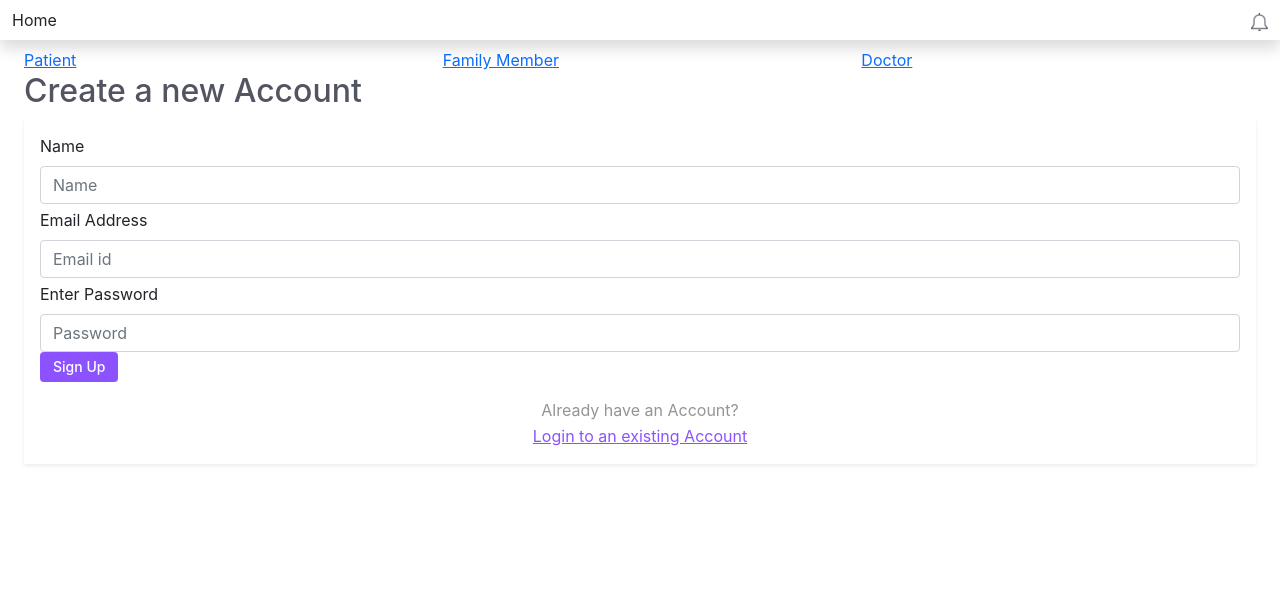
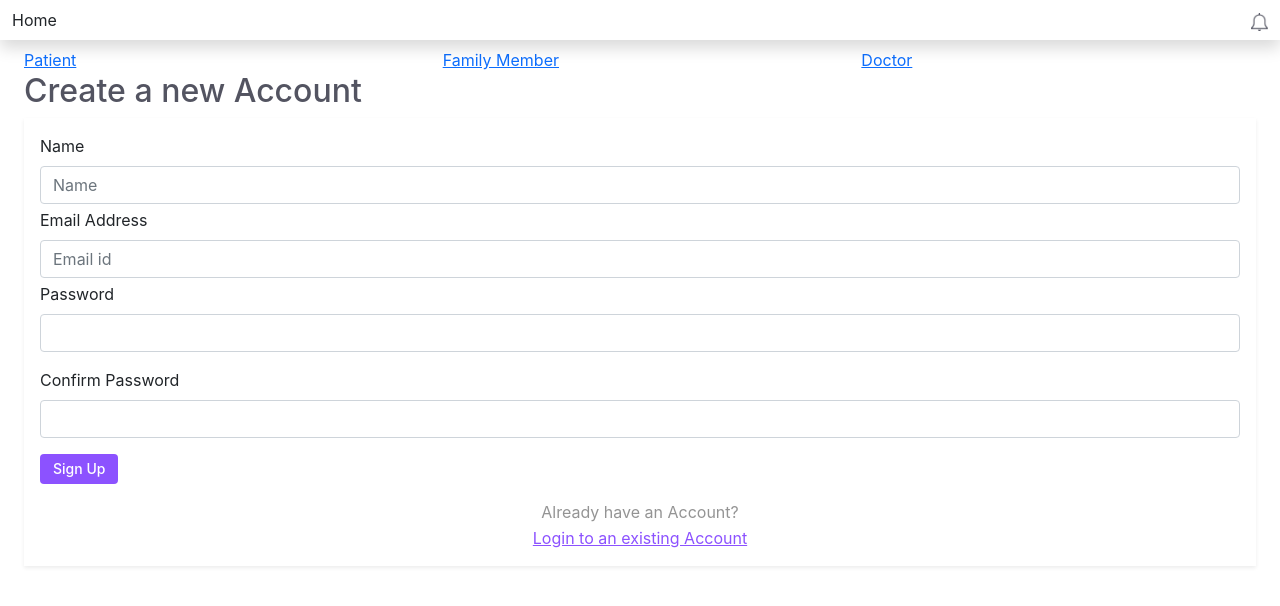
Before and after one commit to kanishka8276/Health_Monitoring_System, a React (Create React App) app: page /signUp/famMem in a window 1280 px wide. Shown: the top 606 px of the page. Built offline with nearby package versions, Linux system fonts and the light colour scheme.

Commit message:
added password validation

```diff
--- a/src/Auth/RegisterDoctor.js
+++ b/src/Auth/RegisterDoctor.js
@@ -1,12 +1,34 @@
-import React, { useState } from 'react';
+import React, { useState, useEffect } from 'react'
 import { Link} from 'react-router-dom';
 
 function RegisterDoctor() {
     const [email, setEmail] = useState('');
-    const [pwd, setPwd] = useState('');
     const [specialization, setSpecialization] = useState('');
     const [name, setName] = useState('');
     const [experience, setExperience] = useState('');
+
+    const [password, setPassword] = useState('');
+    const [cPassword, setCPassword] = useState('');
+    const [showErrorMessage, setShowErrorMessage] = useState(false);
+    const [cPasswordClass, setCPasswordClass] = useState('form-control');
+    const [isCPasswordDirty, setIsCPasswordDirty] = useState(false);
+
+    useEffect(() => {
+        if (isCPasswordDirty) {
+            if (password === cPassword) {
+                setShowErrorMessage(false);
+                setCPasswordClass('form-control is-valid')
+            } else {
+                setShowErrorMessage(true)
+                setCPasswordClass('form-control is-invalid')
+            }
+        }
+    }, [cPassword])
+
+    const handleCPassword = (e) => {
+        setCPassword(e.target.value);
+        setIsCPasswordDirty(true);
+    }
 
     return (
         <div>
@@ -80,24 +102,18 @@ function RegisterDoctor() {
                             }} />
                     </div>
                 </div>
-                <div className="password">
-                    <label htmlFor="exampleFormControlInput1" className="form-label">
-                        Enter Password
-                    </label>
-                    <br />
-                    <input
-                        type="password"
-                        id="validationCustomUsername"
-                        className="form-control"
-                        placeholder="Password"
-                        aria-describedby="inputGroupPrepend"
-                        required
-                        name="Pwd"
-                        value={pwd}
-                        onChange={(e) => {
-                            setPwd(e.target.value);
-                        }} />
+
+                <div className="mb-3">
+                    <label htmlFor="password" className="form-label">Password</label>
+                    <input type="password" className="form-control" id="password" required value={password}
+                        onChange={(e) => { setPassword(e.target.value) }} />
                 </div>
+                <div className="mb-3">
+                    <label htmlFor="confirmPassword" className="form-label">Confirm Password</label>
+                    <input type="password" className={cPasswordClass} id="confirmPassword" required value={cPassword}
+                        onChange={handleCPassword} />
+                </div>
+                {showErrorMessage && isCPasswordDirty ? <div> Passwords did not match </div> : ''}
 
                 <button className="btn purple-btn" type="submit">Sign Up</button>
             </form>
--- a/src/Auth/RegisterFamMem.js
+++ b/src/Auth/RegisterFamMem.js
@@ -1,11 +1,33 @@
-import React, { useState } from 'react';
+import React, { useState, useEffect } from 'react'
 import { Link} from 'react-router-dom';
 
 
 function RegisterFamMem() {
     const [email, setEmail] = useState('');
-    const [pwd, setPwd] = useState('');
     const [name, setName] = useState('');
+
+    const [password, setPassword] = useState('');
+    const [cPassword, setCPassword] = useState('');
+    const [showErrorMessage, setShowErrorMessage] = useState(false);
+    const [cPasswordClass, setCPasswordClass] = useState('form-control');
+    const [isCPasswordDirty, setIsCPasswordDirty] = useState(false);
+
+    useEffect(() => {
+        if (isCPasswordDirty) {
+            if (password === cPassword) {
+                setShowErrorMessage(false);
+                setCPasswordClass('form-control is-valid')
+            } else {
+                setShowErrorMessage(true)
+                setCPasswordClass('form-control is-invalid')
+            }
+        }
+    }, [cPassword])
+
+    const handleCPassword = (e) => {
+        setCPassword(e.target.value);
+        setIsCPasswordDirty(true);
+    }
 
     return (
         <div>
@@ -48,24 +70,18 @@ function RegisterFamMem() {
                             }} />
                     </div>
                 </div>
-                <div className="password">
-                    <label htmlFor="exampleFormControlInput1" className="form-label">
-                        Enter Password
-                    </label>
-                    <br />
-                    <input
-                        type="password"
-                        id="validationCustomUsername"
-                        className="form-control"
-                        placeholder="Password"
-                        aria-describedby="inputGroupPrepend"
-                        required
-                        name="Pwd"
-                        value={pwd}
-                        onChange={(e) => {
-                            setPwd(e.target.value);
-                        }} />
+
+                <div className="mb-3">
+                    <label htmlFor="password" className="form-label">Password</label>
+                    <input type="password" className="form-control" id="password" required value={password}
+                        onChange={(e) => { setPassword(e.target.value) }} />
                 </div>
+                <div className="mb-3">
+                    <label htmlFor="confirmPassword" className="form-label">Confirm Password</label>
+                    <input type="password" className={cPasswordClass} id="confirmPassword" required value={cPassword}
+                        onChange={handleCPassword} />
+                </div>
+                {showErrorMessage && isCPasswordDirty ? <div> Passwords did not match </div> : ''}
 
                 <button className="btn purple-btn" type="submit">Sign Up</button>
             </form>
--- a/src/Auth/RegisterPatient.js
+++ b/src/Auth/RegisterPatient.js
@@ -1,10 +1,8 @@
-import React, { useState } from 'react';
+import React, { useState, useEffect } from 'react'
 import { Link} from 'react-router-dom';
 
 function RegisterPatient() {
     const [email, setEmail] = useState('');
-    const [pwd, setPwd] = useState('');
-    const [cpwd, setCpwd] = useState('');
     const [age, setAge] = useState('');
     const [name, setName] = useState('');
     const [gender, setGender] = useState('');
@@ -12,6 +10,30 @@ function RegisterPatient() {
     const [height, setHeight] = useState('');
     const [weight, setWeight] = useState('');
     const [blood, setBlood] = useState('');
+
+    const [password, setPassword] = useState('');
+    const [cPassword, setCPassword] = useState('');
+    const [showErrorMessage, setShowErrorMessage] = useState(false);
+    const [cPasswordClass, setCPasswordClass] = useState('form-control');
+    const [isCPasswordDirty, setIsCPasswordDirty] = useState(false);
+
+    useEffect(() => {
+        if (isCPasswordDirty) {
+            if (password === cPassword) {
+                setShowErrorMessage(false);
+                setCPasswordClass('form-control is-valid')
+            } else {
+                setShowErrorMessage(true)
+                setCPasswordClass('form-control is-invalid')
+            }
+        }
+    }, [cPassword])
+
+    const handleCPassword = (e) => {
+        setCPassword(e.target.value);
+        setIsCPasswordDirty(true);
+    }
+
     return (
         <div>
         <h2 style={{ color: '#535461' }}>Create a new Account</h2>
@@ -63,7 +85,7 @@ function RegisterPatient() {
                     </div>
                 </div>
                 <div className="height">
-                    <label htmlFor="exampleFormControlInput1" className="form-label">Height </label><br />
+                    <label htmlFor="exampleFormControlInput1" className="form-label">Height (in cm) </label><br />
                     <div className="input-group flex-nowrap mb-1">
                     <input
                         type="number"
@@ -78,7 +100,7 @@ function RegisterPatient() {
                     </div>
                 </div>
                 <div className="weight">
-                    <label htmlFor="exampleFormControlInput1" className="form-label">Weight </label><br />
+                    <label htmlFor="exampleFormControlInput1" className="form-label">Weight (in kgs) </label><br />
                     <div className="input-group flex-nowrap mb-1">
                     <input
                         type="number"
@@ -143,43 +165,19 @@ function RegisterPatient() {
                             }} />
                     </div>
                 </div>
-                <div className="password">
-                    <label htmlFor="exampleFormControlInput1" className="form-label">
-                        Enter Password
-                    </label>
-                    <br />
-                    <input
-                        type="password"
-                        id="validationCustomUsername"
-                        className="form-control"
-                        placeholder="Password"
-                        aria-describedby="inputGroupPrepend"
-                        required
-                        name="Pwd"
-                        value={pwd}
-                        onChange={(e) => {
-                            setPwd(e.target.value);
-                        }} />
+
+                <div className="mb-3">
+                    <label htmlFor="password" className="form-label">Password</label>
+                    <input type="password" className="form-control" id="password" required value={password}
+                        onChange={(e) => { setPassword(e.target.value) }} />
                 </div>
+                <div className="mb-3">
+                    <label htmlFor="confirmPassword" className="form-label">Confirm Password</label>
+                    <input type="password" className={cPasswordClass} id="confirmPassword" required value={cPassword}
+                        onChange={handleCPassword} />
+                </div>
+                {showErrorMessage && isCPasswordDirty ? <div> Passwords did not match </div> : ''}
 
-                <div className="password">
-                    <label htmlFor="exampleFormControlInput1" className="form-label">
-                        Confirm Password
-                    </label>
-                    <br />
-                    <input
-                        type="password"
-                        id="validationCustomUsername"
-                        className="form-control"
-                        placeholder="Password"
-                        aria-describedby="inputGroupPrepend"
-                        required
-                        name="Pwd"
-                        value={cpwd}
-                        onChange={(e) => {
-                            setCpwd(e.target.value);
-                        }} />
-                </div>
 
                 <button className="btn purple-btn" type="submit">Sign Up</button>
             </form>
```
